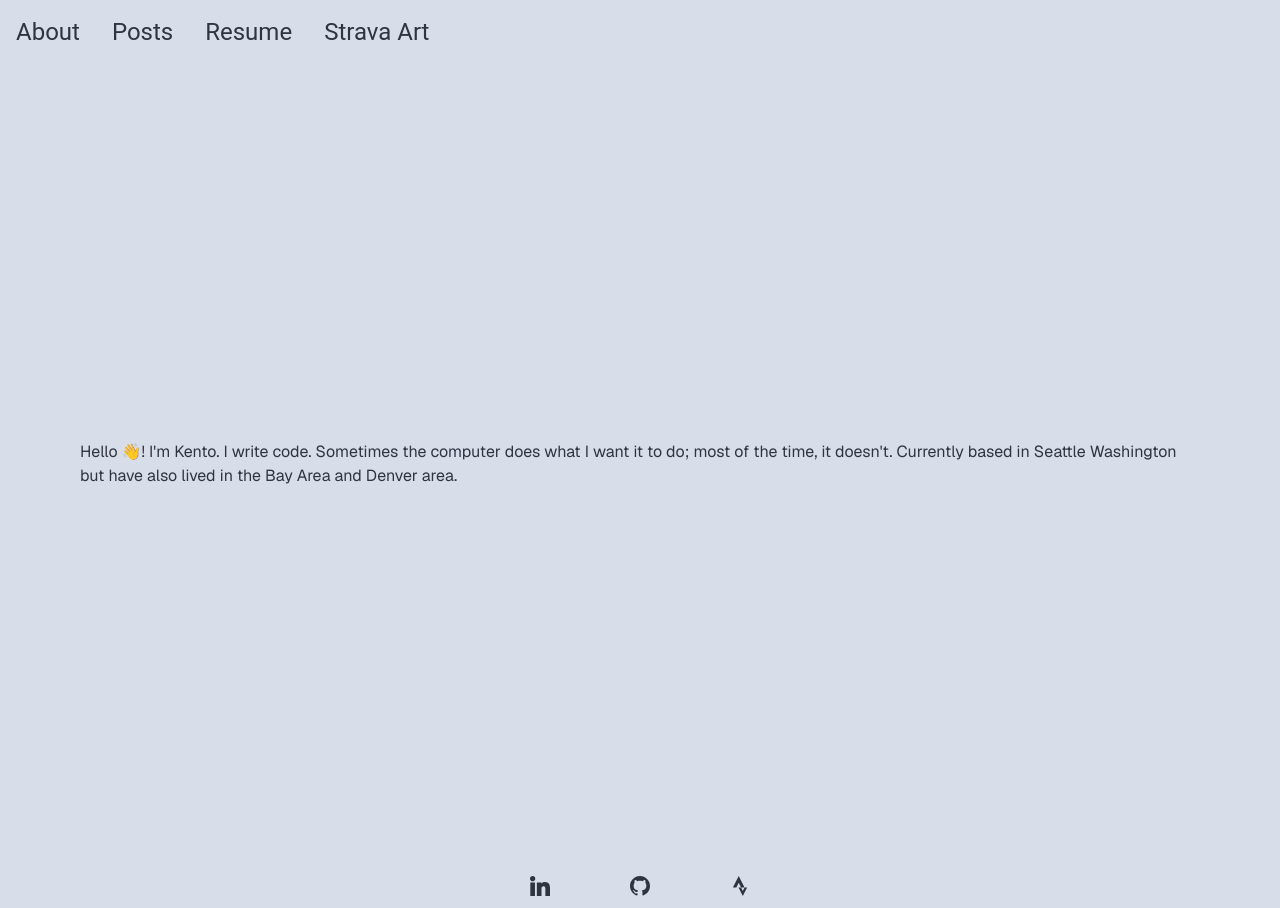
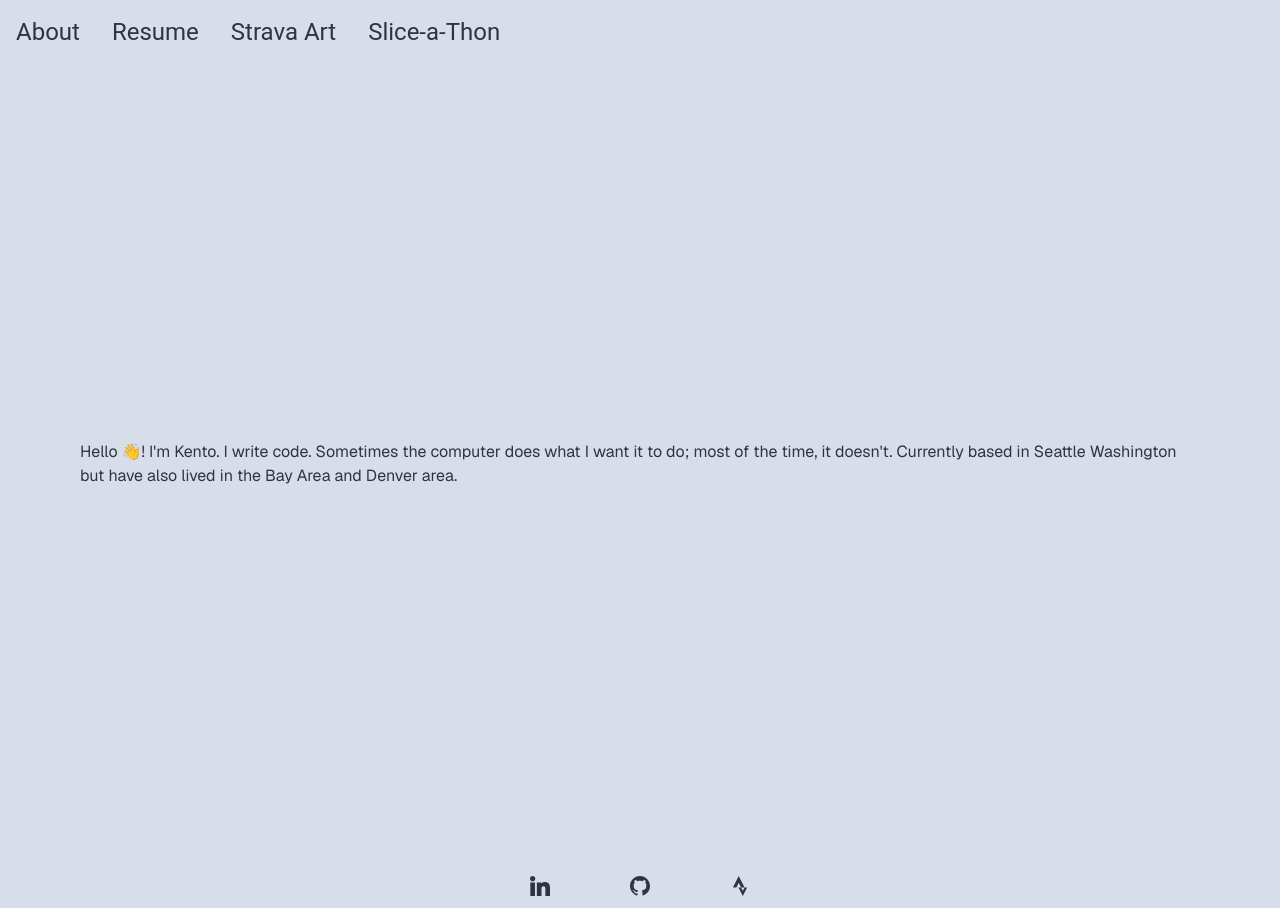
Before and after one commit to Kentokamoto/kentokamoto.github.io, a Next.js app: page / in a window 1280 px wide. Built offline with nearby package versions, Linux system fonts and the light colour scheme.

Commit message:
Remove posts, add slice-a-thon

```diff
--- a/src/components/NavBar/index.tsx
+++ b/src/components/NavBar/index.tsx
@@ -20,14 +20,16 @@ const NavBar = () => {
                     </Link>
                 </div>
                 <div className="px-4 py-3 text-right sm:flex md:py-4">
-                    Posts
-                </div>
-                <div className="px-4 py-3 text-right sm:flex md:py-4">
                     Resume
                 </div>
                 <div className="px-4 py-3 text-right sm:flex md:py-4">
                     <a href="/StravaArt" onClick={handleOpen}>
                         Strava Art
+                    </a>
+                </div>
+                <div className="px-4 py-3 text-right sm:flex md:py-4">
+                    <a href="https://kentokamoto.github.io/sliceathon/">
+                        Slice-a-Thon
                     </a>
                 </div>
             </div>
@@ -36,10 +38,14 @@ const NavBar = () => {
                     About
                 </Link>
             </div>
-            <div className="hidden px-4 py-3 sm:flex md:py-4">Posts</div>
             <div className="hidden px-4 py-3 sm:flex md:py-4">Resume</div>
             <div className="hidden px-4 py-3 sm:flex md:py-4">
                 <a href="/StravaArt">Strava Art</a>
+            </div>
+            <div className="hidden px-4 py-3 sm:flex md:py-4">
+                <a href="https://kentokamoto.github.io/sliceathon/">
+                    Slice-a-Thon
+                </a>
             </div>
             <button
                 className="z-50 flex flex-col px-4 py-3 sm:-z-20 sm:hidden"
```
